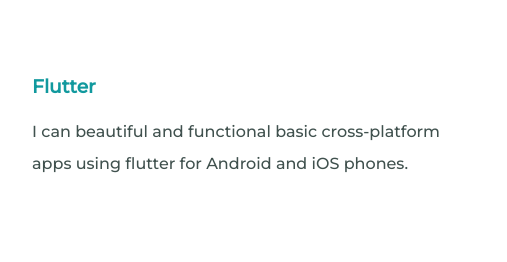
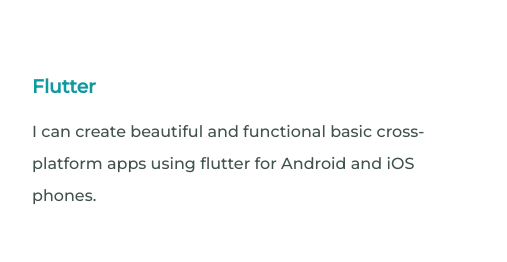
Before and after one commit to dalmeow/mysite, a plain HTML site: page index.html in a window 1280 px wide. Shown: the part 1733-1995 px from the top of the page, 288-795 px from the left. Drawn offline with Linux system fonts and the light colour scheme.

Commit message:
minor update

```diff
--- a/index.html
+++ b/index.html
@@ -36,7 +36,7 @@
       <div class="skill-row">
         <img class="flutter-img" src="images\logo_flutter_1080px_clr.png" alt="flutter-logo">
         <h3>Flutter</h3>
-        <p>I can beautiful and functional basic cross-platform apps using flutter for Android and iOS phones.</p>
+        <p>I can create beautiful and functional basic cross-platform apps using flutter for Android and iOS phones.</p>
       </div>
       <div class="skill-row">
         <img class="python-img" src="images\python.png" alt="python-logo">
```
